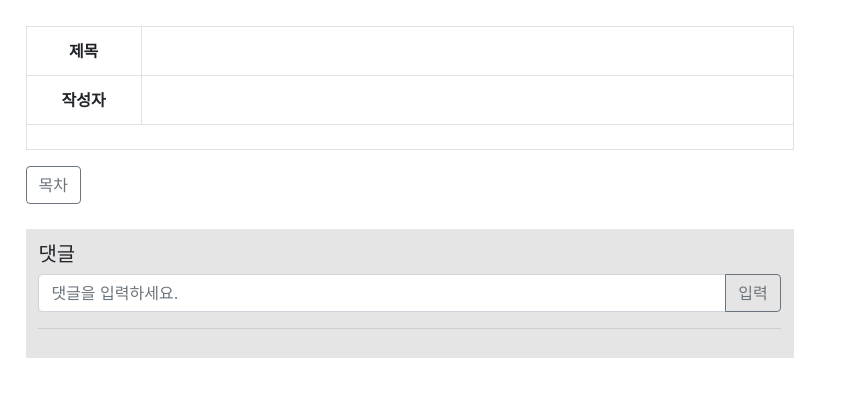
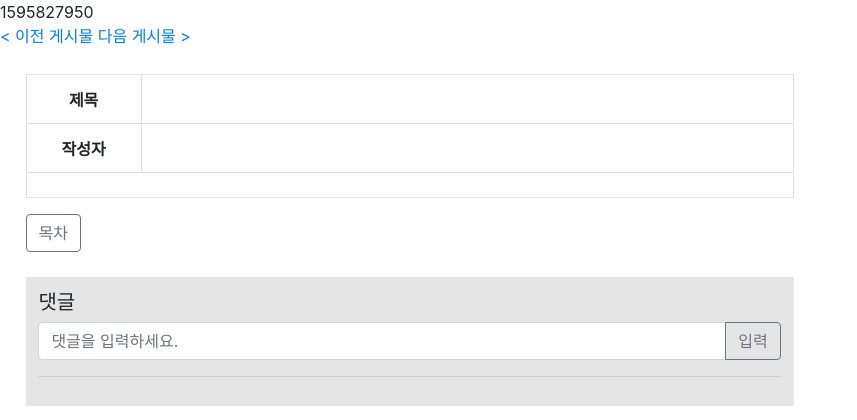
Before and after one commit to kimmy100b/board_php_new, a PHP site: page /list_view.php?id=1 in a window 1280 px wide. Shown: the top 420 px of the page, without its empty margins (0-857 px from the left). Run offline with PHP 8.4, Linux system fonts and the light colour scheme; the visitor is signed in with stand-in values (Sample User, id 1); data that the repository does not hold is empty.

Commit message:
다음 게시물 이전게시물

```diff
--- a/list.php
+++ b/list.php
@@ -109,8 +109,8 @@ if(isset($_GET["page"])){
             ?>
 
           <?php
-            $content = htmlspecialchars_decode($row['content']);
-            //$content = strip_tags(htmlspecialchars_decode($row['content']));
+            //$content = $row['content'];
+            $content = strip_tags(htmlspecialchars_decode($row['content']));
             if(strlen($content)>33){
               $content = str_replace($row['content'], mb_substr($row['content'],0,33,"utf-8")."...",$row['content']);
             }
--- a/list_view.php
+++ b/list_view.php
@@ -26,6 +26,8 @@ $result = mysqli_query($conn, $sql);
 $file = mysqli_fetch_array($result);
 $f_name = $file['name'];
 //$board = mysqli_fetch_row($stmt);
+
+echo time();
 ?>
 
 <!DOCTYPE html>
@@ -38,6 +40,10 @@ $f_name = $file['name'];
     <title>게시판</title>
 </head>
 <body>
+    <div class="move">
+      <a href="list_view.php?id=<?= ($id-1) ?> ">< 이전 게시물</a>
+      <a href="list_view.php?id=<?= ($id+1) ?>">다음 게시물 ></a>
+    </div>
     <article class="article">
     <table class="table table-bordered">
   <tbody>
```
